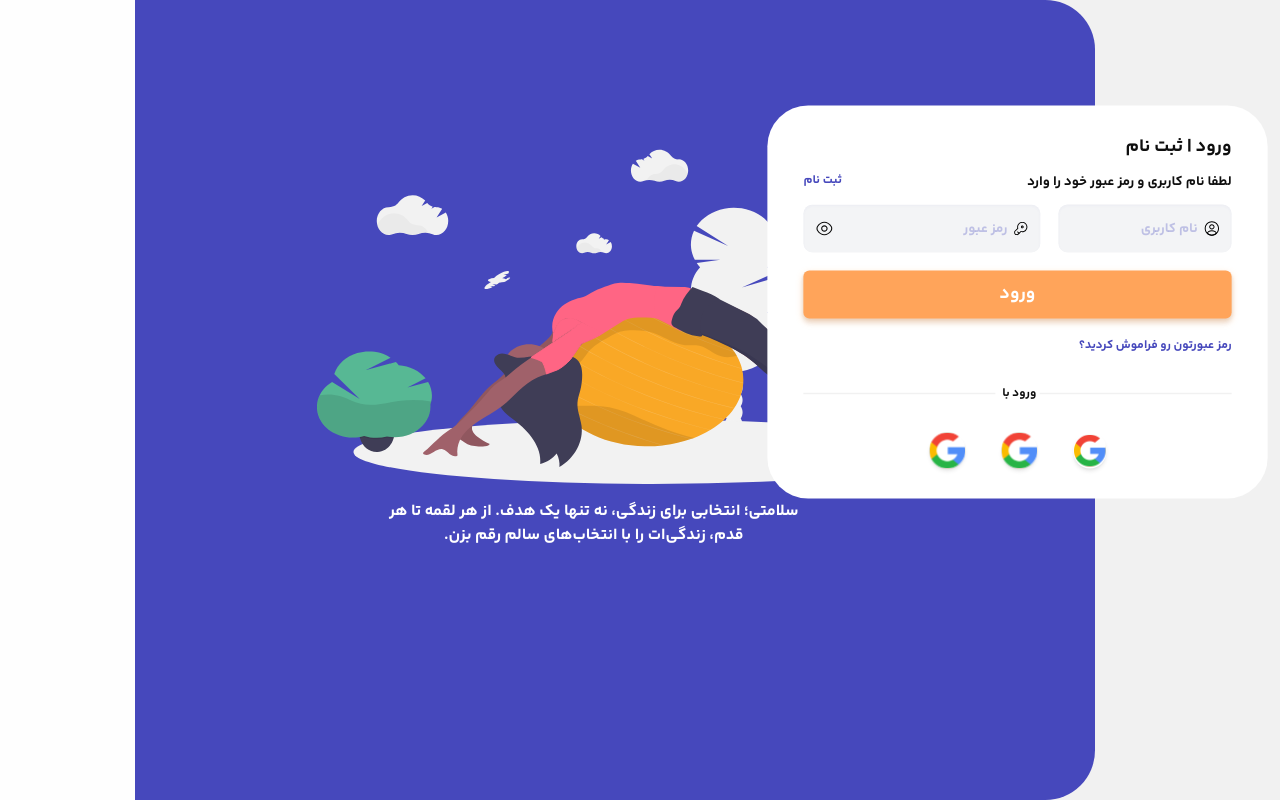
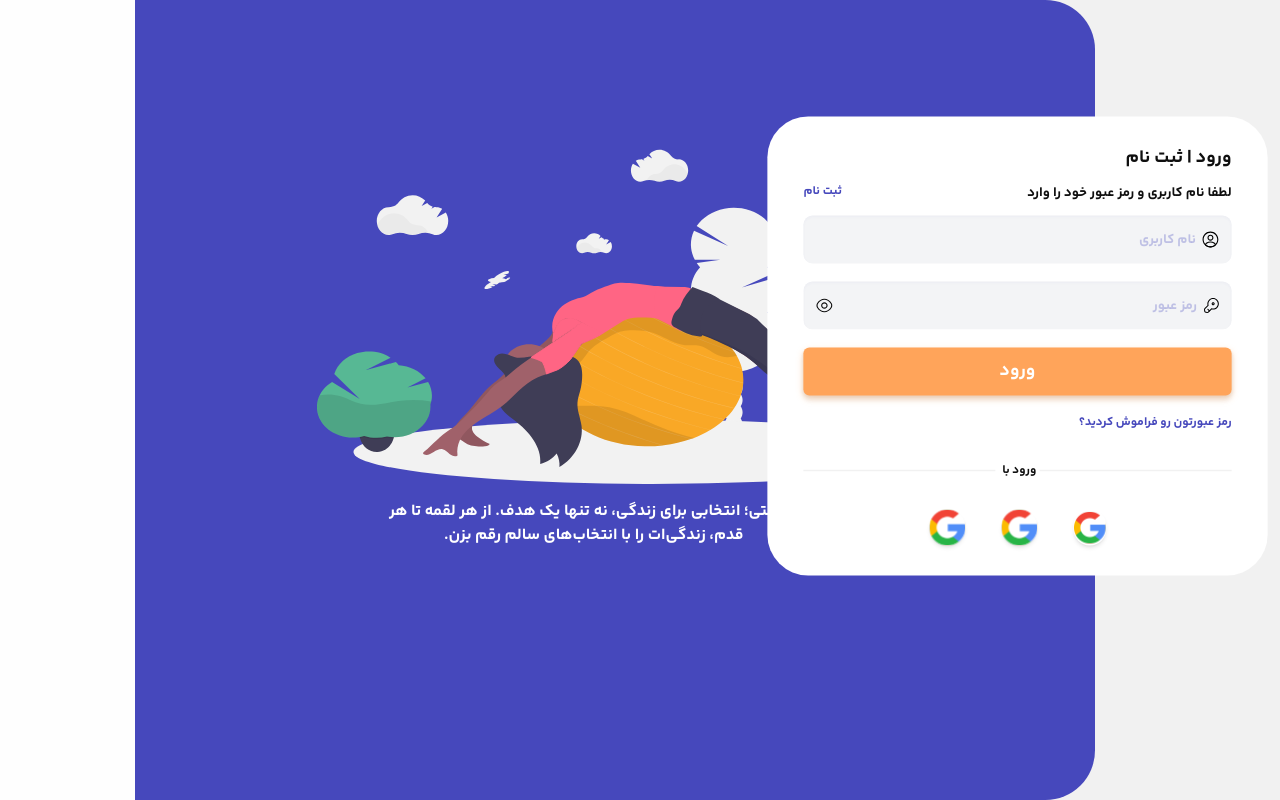
Before and after one commit to zahrabakhshandeh/Healthcare-Monitoring-Diet, a Next.js app: page /register/login in a window 1280 px wide. Built offline with nearby package versions, Linux system fonts and the light colour scheme.

Commit message:
fix the direction of formLogin in laptop size

```diff
--- a/src/components/LoginComponents/FormLogin/index.tsx
+++ b/src/components/LoginComponents/FormLogin/index.tsx
@@ -44,7 +44,7 @@ const FormLogin = () => {
     <>
       <form
         action=""
-        className="flex w-full md:grid md:grid-cols-2 lg:grid-cols-1 grid-cols-1  flex-col gap-6  "
+        className="flex w-full md:grid md:grid-cols-2 lg:flex lg:flex-col flex-col gap-6  "
         onSubmit={handleSubmit(handelValueInputs)}
         onKeyDown={handleEnter}
       >
```
